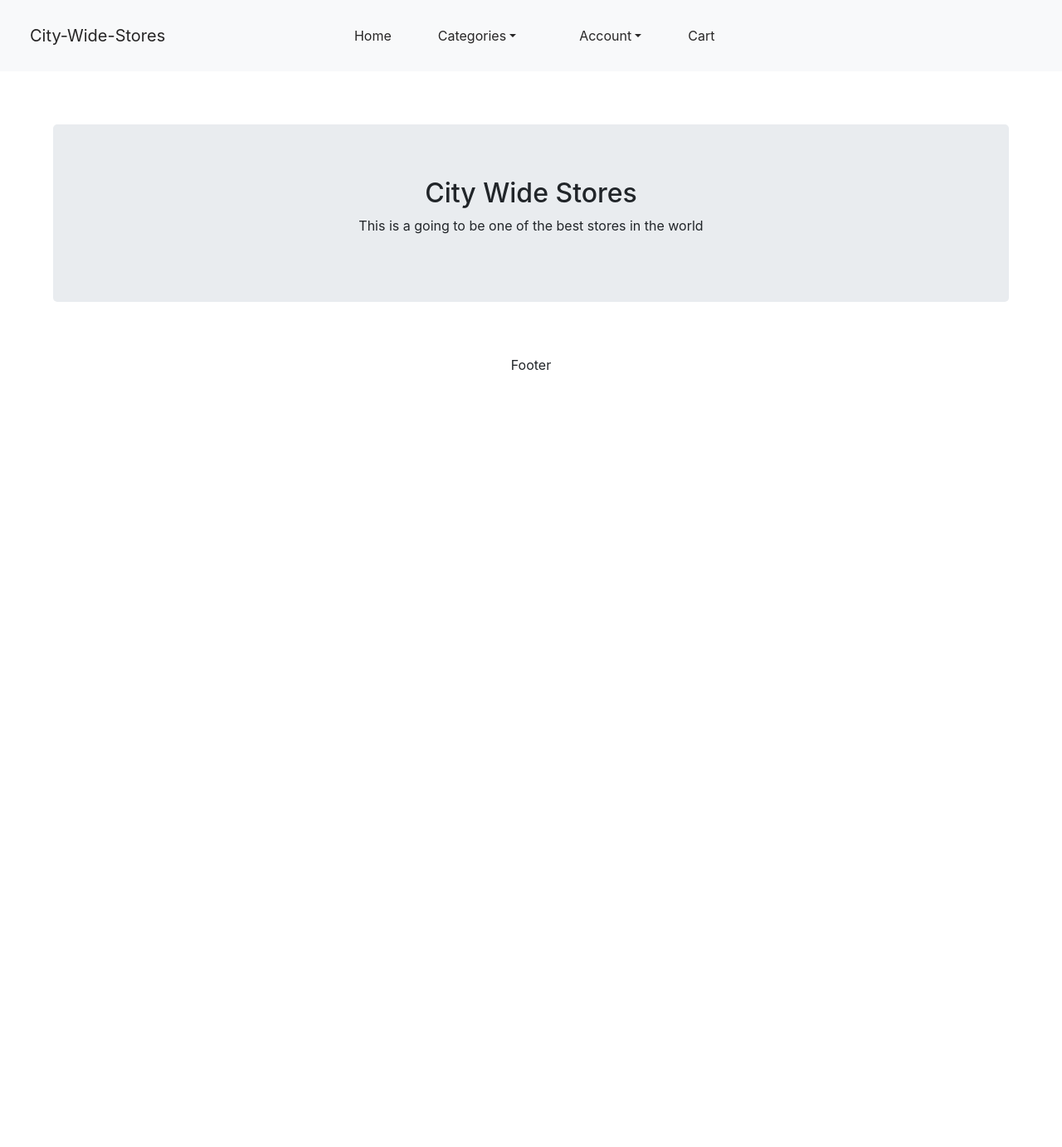
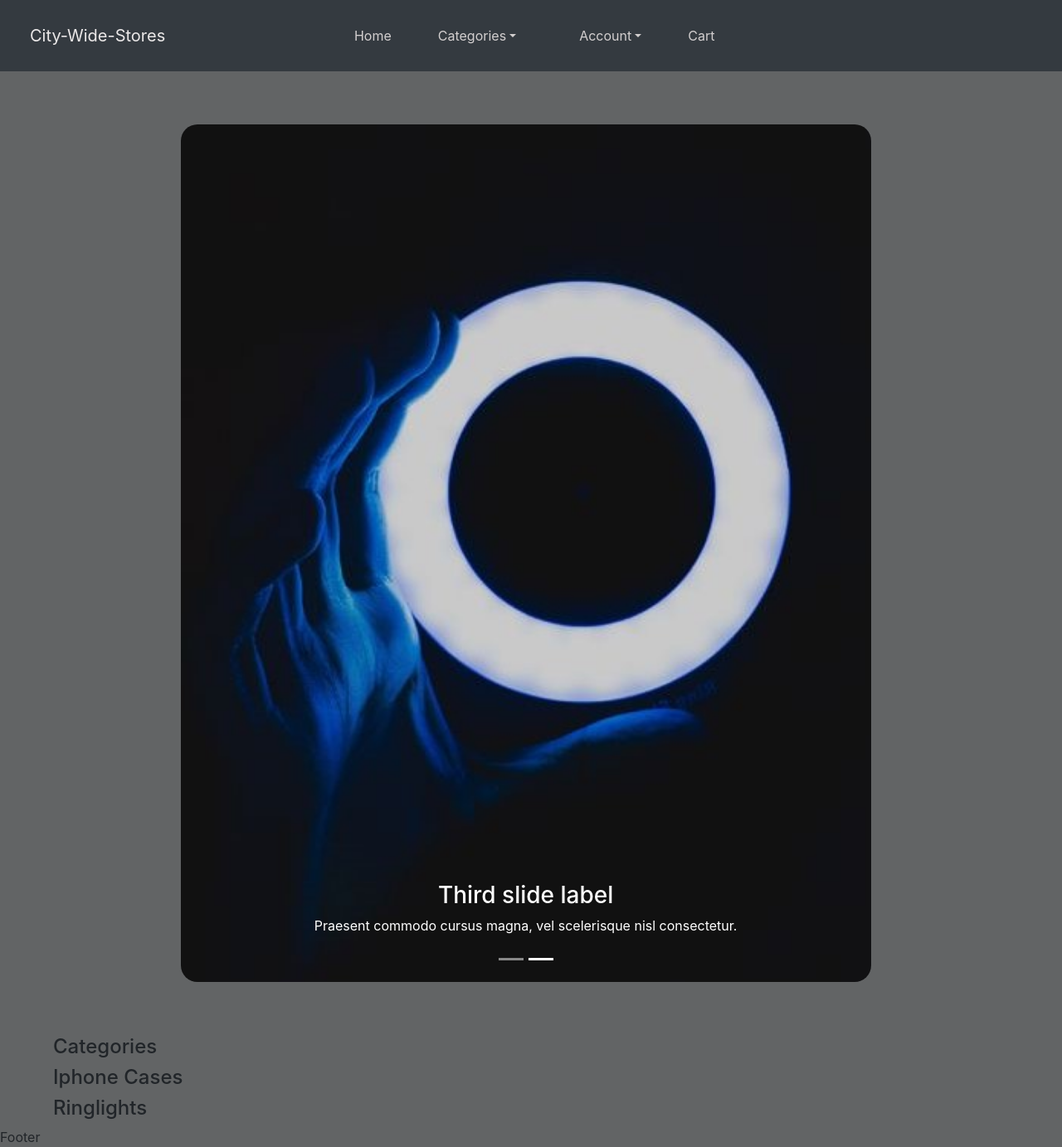
Before and after one commit to Kizito007/city-w.s-client, a React (Create React App) app: page / in a window 1280 px wide. Shown: the whole page at 83% size. Before the commit the page ends 800 px from the top, so only its background shows below. Built offline with nearby package versions, Linux system fonts and the light colour scheme.

Commit message:
Added intro carousel

```diff
--- a/src/App.css
+++ b/src/App.css
@@ -1,20 +1,28 @@
-.App {
-  text-align: center;
-}
-.bg-light {
-  background-color: #3a3c3e;
-}
 .navbar-light .navbar-brand{
-  color: #232222fa;
+  color: #efececfa;
   margin-right: 10%;
   padding: 20px;
 }
 .navbar-nav .dropdown-menu {
   width: 0px;
 }
+.navbar-light .navbar-toggler {
+  color: #fff;
+  border-radius: 11px;
+  background: #c1bcbc;
+}
 .navbar-light .navbar-nav .nav-link {
-  color: #232222fa;
+  color: #d6d2d2fa;
   margin-right: 40px;
+}
+.carousel {
+  margin: 5% 5%;
+}
+.carousel-control-next-icon, .carousel-control-prev-icon {
+  display: none;
+}
+.carousel-inner {
+  border-radius: 20px;
 }
 .navbar-nav .dropdown-menu {
   position: static;
@@ -47,3 +55,9 @@
     position: absolute;
   }
 }
+@media (min-width: 780px){
+  .carousel {
+    margin-left: 17%;
+    width: 65%;
+  }
+}
--- a/src/App.js
+++ b/src/App.js
@@ -6,7 +6,7 @@ import Home from "./components/pages/Home"
 
 function App() {
   return (
-    <div className="App">
+    <div style={{ background: "#626465" }}>
       <Header />
       <Home />
       <Footer />
--- a/src/components/layout/Header.js
+++ b/src/components/layout/Header.js
@@ -3,14 +3,14 @@ import { Navbar, Nav, NavDropdown } from "react-bootstrap"
 
 const Header = () => {
     return <header>
-        <Navbar bg="light" expand="lg">
+        <Navbar bg="dark" expand="lg" className="color-nav">
         <Navbar.Brand href="#home">City-Wide-Stores</Navbar.Brand>
         <Navbar.Toggle aria-controls="basic-navbar-nav" />
         <Navbar.Collapse id="basic-navbar-nav">
             <Nav className="mr-auto">
             <Nav.Link href="#home">Home</Nav.Link>
             <NavDropdown title="Categories" id="basic-nav-dropdown">
-                <NavDropdown.Item href="#action/3.1">IPhone Cases</NavDropdown.Item>
+                <NavDropdown.Item href="#action/3.1">Iphone Cases</NavDropdown.Item>
                 <NavDropdown.Item href="#action/3.2">Ringlights</NavDropdown.Item>
             </NavDropdown>
             <NavDropdown title="Account" id="basic-nav-dropdown" style={{ marginLeft: "20px" }}>
--- a/src/components/pages/Home.js
+++ b/src/components/pages/Home.js
@@ -1,16 +1,45 @@
 import React from "react"
-import { Jumbotron, Container } from "react-bootstrap"
-
+import { Carousel } from "react-bootstrap"
+import case2 from "../img/case2.jfif"
+import light1 from "../img/light3.jfif"
+//Jumbotron, Container
 const Home = () => {
     return (
-        <Jumbotron fluid>
-            <Container>
-            <h2>City Wide Stores</h2>
-            <p>
-                This is a going to be one of the best stores in the world
-            </p>
-            </Container>
-        </Jumbotron>
+        <>
+            <div className="carou">
+                <Carousel>
+                    <Carousel.Item>
+                        <img
+                        className="d-block w-100"
+                        src={case2}
+                        alt="Second slide"
+                        />
+
+                        <Carousel.Caption>
+                        <h3>Second slide label</h3>
+                        <p>Lorem ipsum dolor sit amet, consectetur adipiscing elit.</p>
+                        </Carousel.Caption>
+                    </Carousel.Item>
+                    <Carousel.Item>
+                        <img
+                        className="d-block w-100"
+                        src={light1}
+                        alt="Third slide"
+                        />
+
+                        <Carousel.Caption>
+                        <h3>Third slide label</h3>
+                        <p>Praesent commodo cursus magna, vel scelerisque nisl consectetur.</p>
+                        </Carousel.Caption>
+                    </Carousel.Item>
+                </Carousel>
+            </div>
+            <div style={{ margin: "0 5%" }}>
+                <h4> Categories </h4>
+                <h4> Iphone Cases </h4>
+                <h4> Ringlights </h4>
+            </div>
+        </>
     )
 }
 
```
Also changed, not shown: src/components/img/case2.jfif (added), src/components/img/light3.jfif (added).
